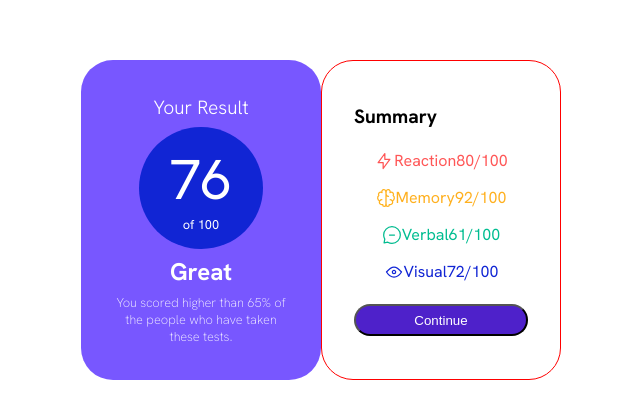
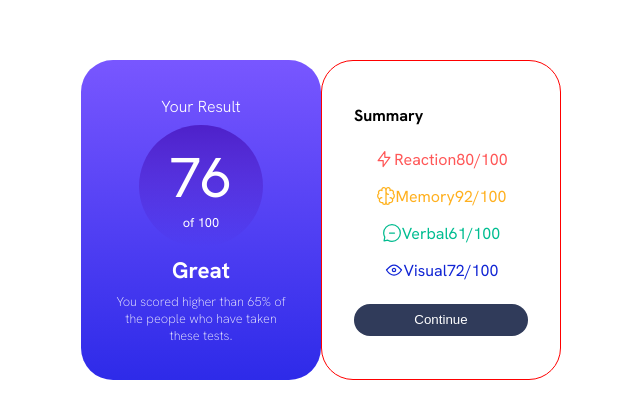
Before and after one commit to marialapc/frontend-mentor-03, a plain HTML site: page index.html in a window 1280 px wide. Shown: the part 180-598 px from the top of the page, without its empty margins (319-959 px from the left). Drawn offline with Linux system fonts and the light colour scheme.

Commit message:
gradients and button

```diff
--- a/styles/card.css
+++ b/styles/card.css
@@ -12,26 +12,26 @@
   padding: 2rem;
   text-align: center;
   color: var(--white);
-  background-color: var(--lightSlateBlue);
+  background: linear-gradient(to bottom, var(--lightSlateBlue), var(--lightRoyalBlue));
   border-radius: 2rem;
 }
 
 .card__result--title {
   width: 100%;
-  font-size: 1.2rem;
+  font-size: 1rem;
   font-weight: 300;
 }
 
 .card__result--message {
-  font-size: 1.5rem;
+  font-size: 1.4rem;
 }
 
 .card__result--numbers {
   flex-direction: column;
   width: 70%;
   padding: 1rem;
-  background-color: var(--cobaltBlue);
   border-radius: 50%;
+  background: linear-gradient(to bottom, var(--violetBlue), var(--persianBlue));
 }
 
 .card__result--score {
@@ -55,11 +55,12 @@
   padding: 2rem;
   border: 1px solid red;
   border-radius: 2rem;
+
 }
 
 .card__content--title {
   text-align: left;
-  font-size: 1.2rem;
+  font-size: 1rem;
   width: 100%;
 }
 
@@ -87,6 +88,11 @@
   width: 100%;
   height: 2rem;
   color: var(--white);
-  background-color: var(--violetBlue);
+  background-color: var(--darkGrayBlue);
+  border: none;
   border-radius: 1rem;
+  cursor: pointer;
 }
+.card__content--button:hover {
+  background: linear-gradient(to bottom, var(--lightSlateBlue), var(--lightRoyalBlue));
+}
```
